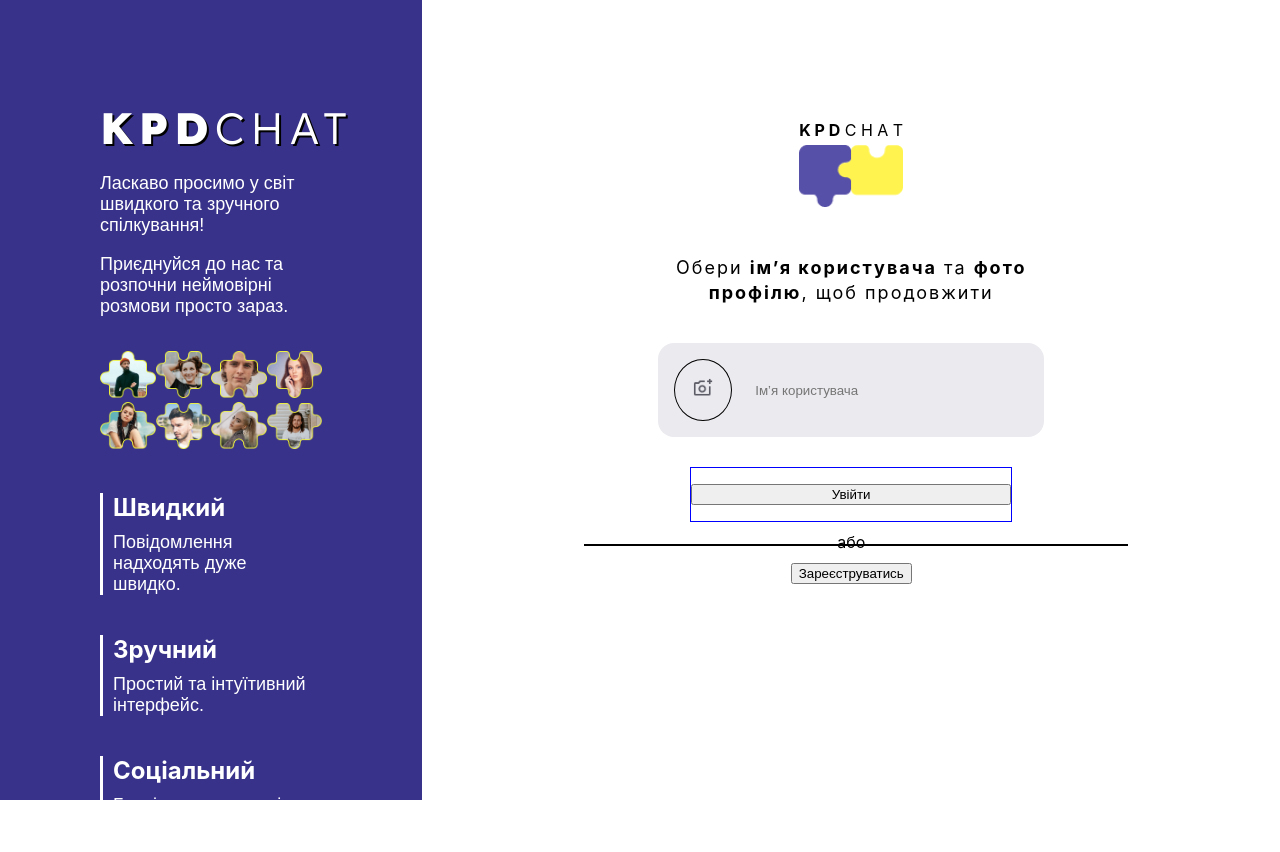
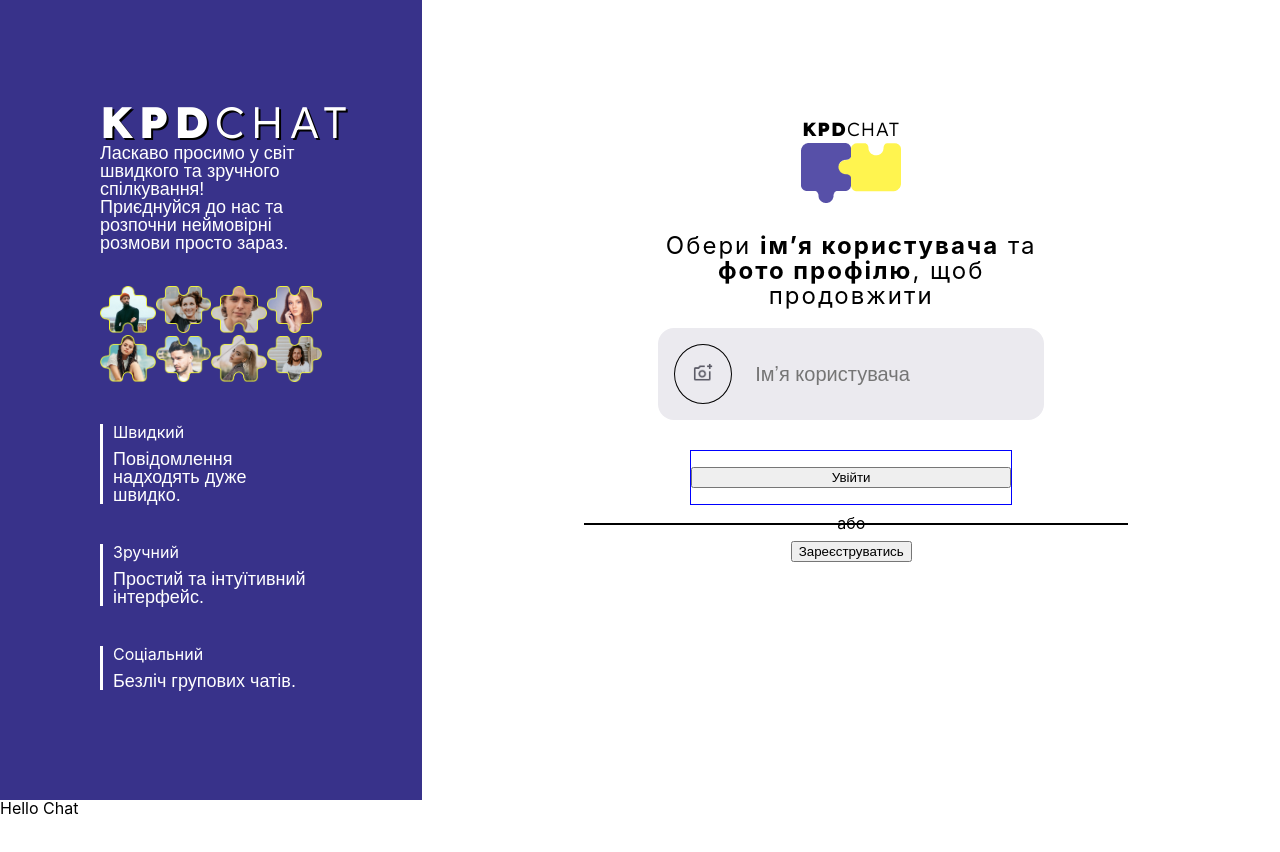
Before and after one commit to kpdchat/kpdchat, a React (Create React App) app: page / in a window 1280 px wide. Shown: the top 852 px of the page. After the commit the page ends 818 px from the top, so only its background shows below. Built offline with nearby package versions, Linux system fonts and the light colour scheme.

Commit message:
modification files in styles, add reset scss file

```diff
--- a/src/App.js
+++ b/src/App.js
@@ -1,16 +1,13 @@
 import React from "react";
 import './styles/index.scss'
 import {RegistrationWindow} from "./components/RegistrationWindow";
-import {Route, Routes} from "react-router-dom";
 import {WindowChat} from "./components/WindowChat";
 
 function App() {
   return (
      <div className='app_wrapper'>
-       <Routes>
-         <Route path='/' element={ <RegistrationWindow />}/>
-         <Route path='/chat' element={ <WindowChat />}/>
-       </Routes>
+         <RegistrationWindow />
+         <WindowChat />
      </div>
 
   );
--- a/src/components/RegistrationWindow.jsx
+++ b/src/components/RegistrationWindow.jsx
@@ -9,10 +9,8 @@
 import img_8 from '../images/RegistrationWindow/img_8.png'
 import logo_kpd from '../images/RegistrationWindow/img_9.png'
 import img_10 from '../images/RegistrationWindow/img_10.png'
-import {useNavigate} from "react-router-dom";
 
 export function RegistrationWindow() {
-  const navigate = useNavigate();
 
   return (
       <>
@@ -33,7 +31,6 @@
               </p>
 
               <div className='info_img'>
-
                 <img src ={img_1} alt = ""/>
                 <img src ={img_2} alt = ""/>
                 <img src ={img_3} alt = ""/>
@@ -42,7 +39,6 @@
                 <img src ={img_6} alt = ""/>
                 <img src ={img_7} alt = ""/>
                 <img src ={img_8} alt = ""/>
-
               </div>
 
               <div className='info_feature'>
@@ -66,14 +62,15 @@
           <div className='registration'>
 
             <div className='registration_block'>
+
               <div className='logo_chat'>
-                <span><strong>K P D</strong> C H A T</span>
+                <h2><span>KPD</span>CHAT</h2>
                 <img src ={logo_kpd} alt = ""/>
               </div>
 
               <div className='registration_block_description'>
                 <p>
-                  Обери <strong>імʼя користувача</strong> та <strong>фото профілю</strong>, щоб продовжити
+                  Обери <span>імʼя користувача</span> та <span>фото профілю</span>, щоб продовжити
                 </p>
               </div>
 
@@ -90,27 +87,23 @@
               </div>
 
               <div className='registration_block_authorization'>
+
                 <div className='registration_logIn'>
-                  <button onClick={() => navigate('/chat')}>Увійти</button>
+                  <button>Увійти</button>
                 </div>
                 <span>або</span>
+
                 <div className='registration_singIn'>
                   <button>Зареєструватись</button>
                 </div>
+
               </div>
-
 
             </div>
 
           </div>
 
         </div>
-
-
-
       </>
-
-
-
   );
 }
--- a/src/styles/RegistrationWindow.scss
+++ b/src/styles/RegistrationWindow.scss
@@ -63,7 +63,17 @@
 .logo_chat {
   display: flex;
   flex-direction: column;
-  gap: 5px;
+  align-items: center;
+  gap: 4px;
+  h2 {
+    font-size: 19px;
+    font-family: 'Lexend', sans-serif;
+    font-weight: 300;
+    letter-spacing: 0.95px;
+    span {
+      font-weight: 800;
+    }
+  }
 }
 
 .registration_block_description {
@@ -71,9 +81,13 @@
   text-align: center;
   margin: 30px auto 20px;
   p {
-    font-size: 18px;
+    font-size: 24px;
     line-height: 25px;
     letter-spacing: 2px;
+    font-weight: 400;
+    span {
+      font-weight: 700;
+    }
   }
 }
 
@@ -91,6 +105,7 @@
     border: none;
     background-color: #EBEAEF;
     outline: 0;
+    font-size: 20px;
   }
   .img_radius {
     margin: 16px 16px ;
--- a/src/styles/index.scss
+++ b/src/styles/index.scss
@@ -1,4 +1,4 @@
-//@import 'reset.scss' //Добавить reset css ее добавить в папку styles
+@import 'reset';
 @import url('https://fonts.googleapis.com/css2?family=Lexend:wght@200;300;800&display=swap');
 @import "App";
 @import "RegistrationWindow";
--- /dev/null
+++ b/src/styles/reset.scss
@@ -0,0 +1,62 @@
+/* http://meyerweb.com/eric/tools/css/reset/
+   v2.0 | 20110126
+   License: none (public domain)
+*/
+
+html, body, div, span, applet, object, iframe,
+h1, h2, h3, h4, h5, h6, p, blockquote, pre,
+a, abbr, acronym, address, big, cite, code,
+del, dfn, em, img, ins, kbd, q, s, samp,
+small, strike, strong, sub, sup, tt, var,
+b, u, i, center,
+dl, dt, dd, ol, ul, li,
+fieldset, form, label, legend,
+table, caption, tbody, tfoot, thead, tr, th, td,
+article, aside, canvas, details, embed,
+figure, figcaption, footer, header, hgroup,
+menu, nav, output, ruby, section, summary,
+time, mark, audio, video {
+  margin: 0;
+  padding: 0;
+  border: 0;
+  font-size: 100%;
+  font: inherit;
+  vertical-align: baseline;
+}
+
+/* HTML5 display-role reset for older browsers */
+article, aside, details, figcaption, figure,
+footer, header, hgroup, menu, nav, section {
+  display: block;
+}
+
+body {
+  line-height: 1;
+}
+
+ol, ul {
+  list-style: none;
+}
+
+blockquote, q {
+  quotes: none;
+}
+
+blockquote:before, blockquote:after,
+q:before, q:after {
+  content: '';
+  content: none;
+}
+
+table {
+  border-collapse: collapse;
+  border-spacing: 0;
+}
+
+body {
+  box-sizing: border-box;
+}
+
+*, *::before, *::after {
+  box-sizing: inherit;
+}
```
